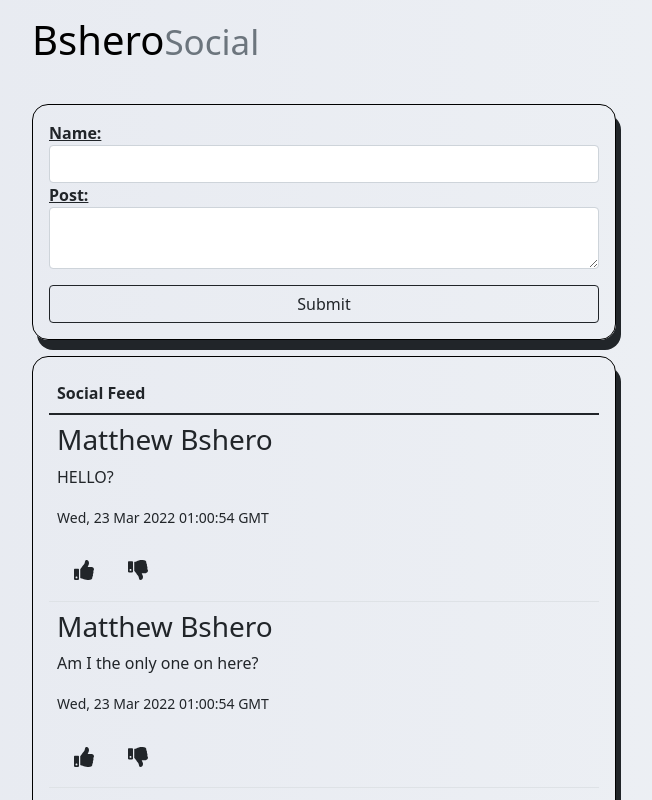
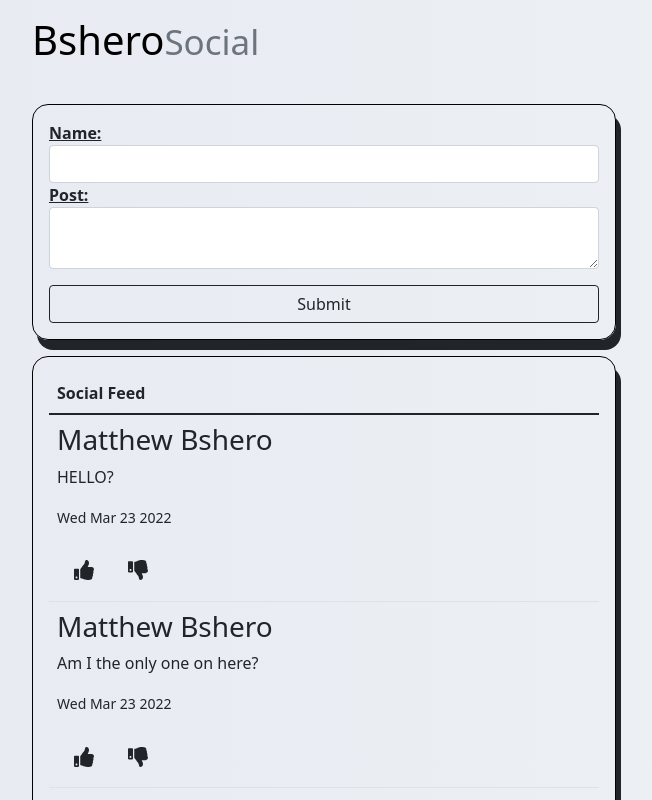
Before and after one commit to mdbshero/Social_Feed, a React (Create React App) app: page / in a window 1280 px wide. Shown: the whole page, without its empty margins (316-968 px from the left). Built offline with nearby package versions, Linux system fonts and the light colour scheme.

Commit message:
Changed Date format.

```diff
--- a/src/Components/DisplayPosts/DisplayPosts.jsx
+++ b/src/Components/DisplayPosts/DisplayPosts.jsx
@@ -1,5 +1,6 @@
 import React, { useState } from 'react';
 import Post from "../PostFolder/Post";
+
 
 const DisplayPosts = (props) => {
 
--- a/src/Components/PostFolder/Post.jsx
+++ b/src/Components/PostFolder/Post.jsx
@@ -41,7 +41,7 @@ function dislikef(){
       <div>
         <h3 className="col">{props.post.name}</h3>
         <p className="col">{props.post.comment}</p>
-        <p><small>{today.toUTCString()}</small></p>
+        <p><small>{today.toDateString()}</small></p>
         <div className='pull-right'>
         <button className={[likeactive ? 'btn btn-outline-success btn-lg': 'btn btn-lg' ].join('')} onClick={likef}>
         <FaThumbsUp />
```
